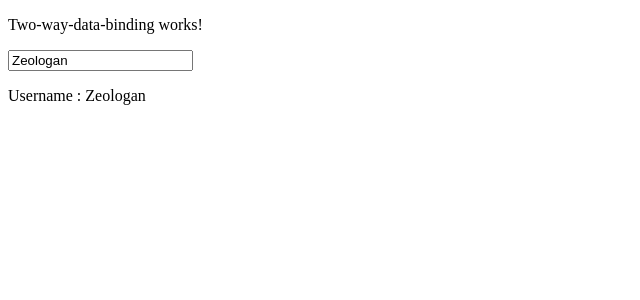
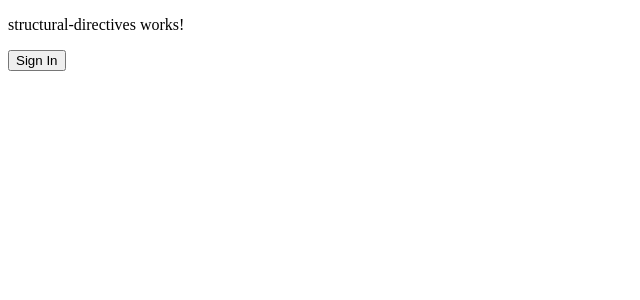
Before and after one commit to Zeologan/Angular-Micro-Build, an Angular app: page / in a window 1280 px wide. Shown: the top 300 px of the page, without its empty margins (0-640 px from the left). Built offline with nearby package versions, Linux system fonts and the light colour scheme.

Commit message:
Day 4 Completed

```diff
--- a/src/app/app.component.html
+++ b/src/app/app.component.html
@@ -1,3 +1,4 @@
 <!-- <app-interpolation></app-interpolation> -->
 <!-- <app-event-binding></app-event-binding> -->
-<app-two-way-data-binding></app-two-way-data-binding>
+<!-- <app-two-way-data-binding></app-two-way-data-binding> -->
+<app-structural-directives></app-structural-directives>
--- a/src/app/app.module.ts
+++ b/src/app/app.module.ts
@@ -7,13 +7,15 @@ import { InterpolationComponent } from './interpolation/interpolation.component'
 import { EventBindingComponent } from './event-binding/event-binding.component';
 import { TwoWayDataBindingComponent } from './two-way-data-binding/two-way-data-binding.component';
 import { FormsModule } from '@angular/forms';
+import { StructuralDirectivesComponent } from './structural-directives/structural-directives.component';
 
 @NgModule({
   declarations: [
     AppComponent,
     InterpolationComponent,
     EventBindingComponent,
-    TwoWayDataBindingComponent
+    TwoWayDataBindingComponent,
+    StructuralDirectivesComponent
   ],
   imports: [
     BrowserModule,
--- /dev/null
+++ b/src/app/structural-directives/structural-directives.component.html
@@ -0,0 +1,7 @@
+<p>structural-directives works!</p>
+<button (click)="isAuth()">{{loginBtn}}</button>
+<div *ngIf="islogin">
+    <ul>
+        <li *ngFor="let i of list">{{i}}</li>
+    </ul>
+</div>
--- /dev/null
+++ b/src/app/structural-directives/structural-directives.component.ts
@@ -0,0 +1,24 @@
+import { Component } from '@angular/core';
+
+@Component({
+  selector: 'app-structural-directives',
+  templateUrl: './structural-directives.component.html',
+  styleUrls: ['./structural-directives.component.css']
+})
+export class StructuralDirectivesComponent {
+  islogin = false;
+  loginBtn = "Sign In";
+  list = [
+    "Declarative sentences state facts or opinions",
+    "Exclamatory sentences express strong feelings or emotions",
+    "Imperative sentences give commands or directions",
+    "Interrogative sentences ask questions.",
+    "Informational sentences provide information about things."
+  ]
+
+  isAuth(){
+    this.loginBtn =  this.islogin === true ? "Sign Out" : "Sign In";
+    this.islogin = !this.islogin;
+    console.log(this.islogin);
+  }
+}
```
Also changed, not shown: src/app/structural-directives/structural-directives.component.css (added).
